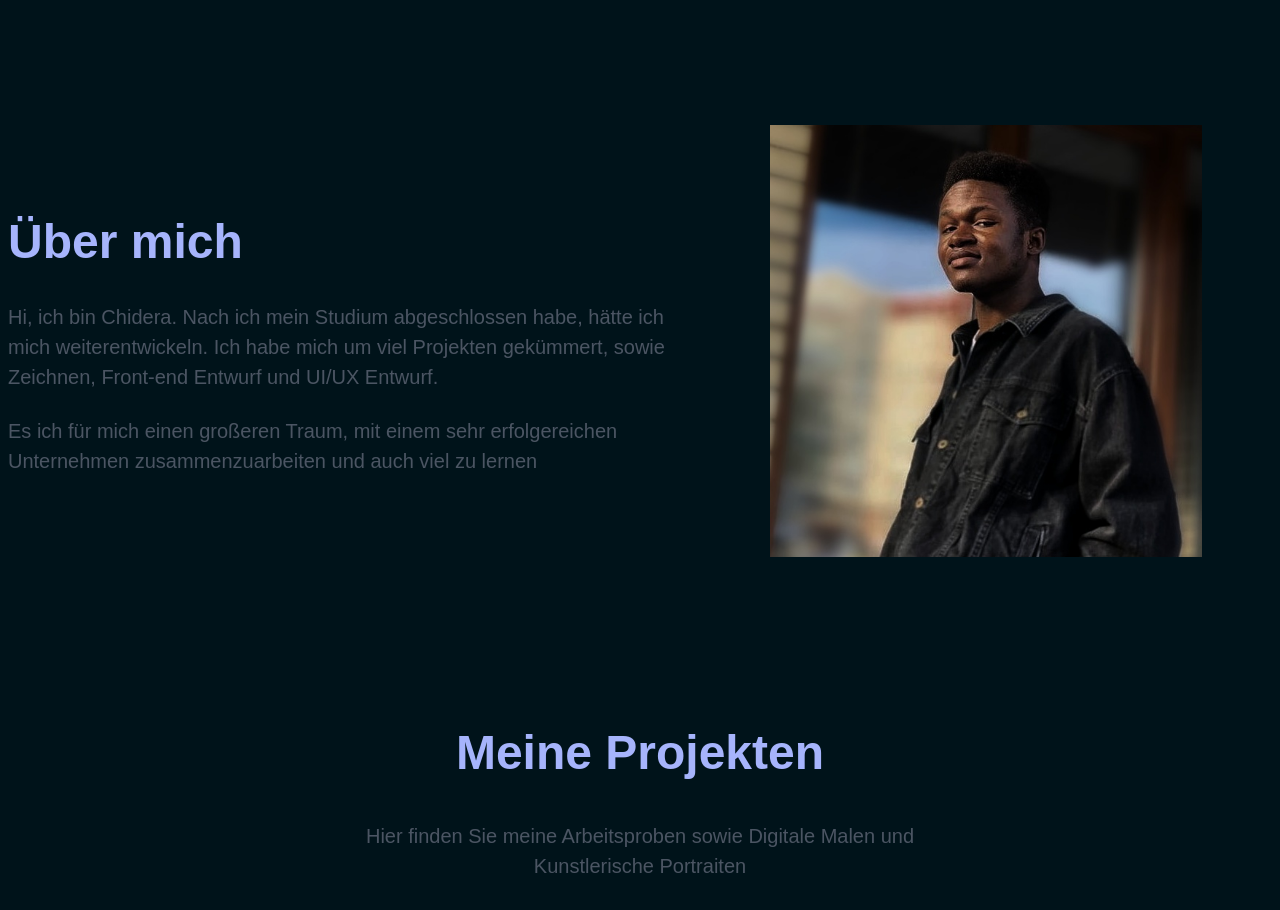
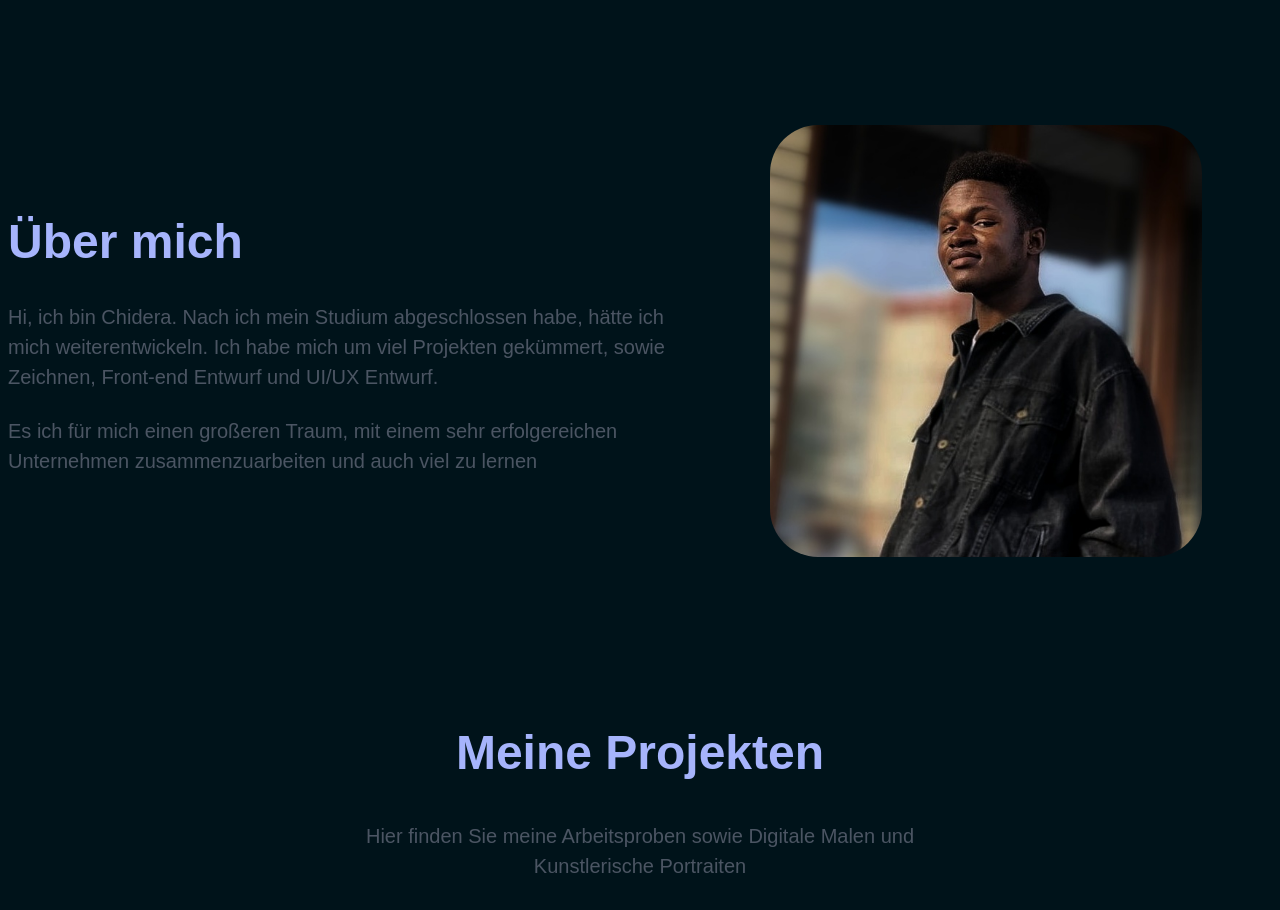
Before and after one commit to Codemaxxxx/Building-a-Portfolio-Website, a website built with Vite: page index.html in a window 1280 px wide. Shown: the part 800-1710 px from the top of the page. Built offline with nearby package versions, Linux system fonts and the light colour scheme; a web font is replaced by a local one.

Commit message:
First commit

```diff
--- a/Styles/componenets/about.css
+++ b/Styles/componenets/about.css
@@ -19,6 +19,10 @@
     max-width: 60ch;
     font-size: var(--size-sm);
     color: var(--clr-gray600);
+}
+
+.about__img {
+    border-radius: 3em;
 }
 
 /* xs */
```
